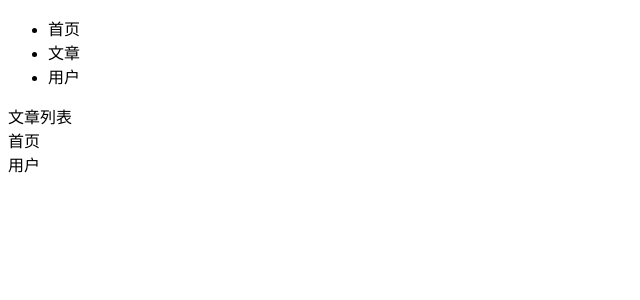
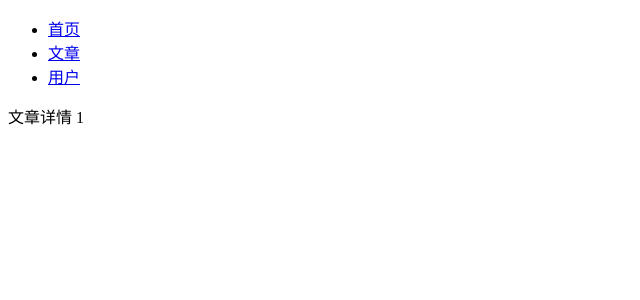
Before and after one commit to fuzeisgod/react-demo, a React (Create React App) app: page /article/1 in a window 1280 px wide. Shown: the top 300 px of the page, without its empty margins (0-640 px from the left). Built offline with nearby package versions, Linux system fonts and the light colour scheme.

Commit message:
react-router-dom demo

```diff
--- a/package.json
+++ b/package.json
@@ -8,6 +8,7 @@
     "@testing-library/user-event": "^7.2.1",
     "react": "^16.13.1",
     "react-dom": "^16.13.1",
+    "react-router-dom": "^5.2.0",
     "react-scripts": "3.4.1"
   },
   "scripts": {
--- a/src/App.js
+++ b/src/App.js
@@ -1,21 +1,30 @@
 import React, { Component } from 'react'
+import { Route, NavLink as Link, Redirect, Switch } from 'react-router-dom'
 import {
     Article,
+    ArticleDetail,
     Home,
-    Users
+    Users,
+    NotFound
 } from './views'
 export default class App extends Component {
     render() {
         return (
             <div>
                 <ul>
-                    <li>首页</li>
-                    <li>文章</li>
-                    <li>用户</li>
+                    <li><Link to="/home">首页</Link></li>
+                    <li><Link to="/article">文章</Link></li>
+                    <li><Link to="/users">用户</Link></li>
                 </ul>
-                <Article />
-                <Home />
-                <Users />
+                <Switch>
+                    <Route component={Home} path="/home" />
+                    <Route component={Article} path="/article" exact />
+                    <Route component={ArticleDetail} path="/article/:id" />
+                    <Route component={Users} path="/users" />
+                    <Route component={NotFound} path="/404" />
+                    <Redirect to="/home" from="/" exact/>
+                    <Redirect to="/404"/>
+                </Switch>
             </div>
         )
     }
--- a/src/index.js
+++ b/src/index.js
@@ -1,9 +1,13 @@
 import React from 'react'
 import { render } from 'react-dom'
+
+import { BrowserRouter as Router, Route } from 'react-router-dom'
 
 import App from './App'
 
 render(
-    <App />,
+    <Router>
+        <Route component={App} />
+    </Router>,
     document.querySelector('#root')
 )
--- /dev/null
+++ b/src/views/Article/ArticleDetail.js
@@ -0,0 +1,12 @@
+import React, { Component } from 'react'
+
+export default class ArticleDetail extends Component {
+    render() {
+        console.log(this.props)
+        return (
+            <div>
+                文章详情 { this.props.match.params.id }
+            </div>
+        )
+    }
+}
--- a/src/views/Article/index.js
+++ b/src/views/Article/index.js
@@ -1,10 +1,13 @@
 import React, { Component } from 'react'
+import { Link } from 'react-router-dom'
 
 export default class Article extends Component {
     render() {
         return (
             <div>
-                文章列表
+                <Link to="/article/1">文章一</Link>
+                <br/>
+                <Link to="/article/2">文章二</Link>
             </div>
         )
     }
--- /dev/null
+++ b/src/views/NotFound/index.js
@@ -0,0 +1,11 @@
+import React, { Component } from 'react'
+
+export default class NotFound extends Component {
+    render() {
+        return (
+            <div>
+                404
+            </div>
+        )
+    }
+}
--- a/src/views/index.js
+++ b/src/views/index.js
@@ -1,3 +1,5 @@
 export { default as Home } from './Home'
 export { default as Article } from './Article'
+export { default as ArticleDetail } from './Article/ArticleDetail'
 export { default as Users } from './Users'
+export { default as NotFound } from './NotFound'
```
Also changed, not shown: 1 other file (tests, documents, lock files or other folders).
